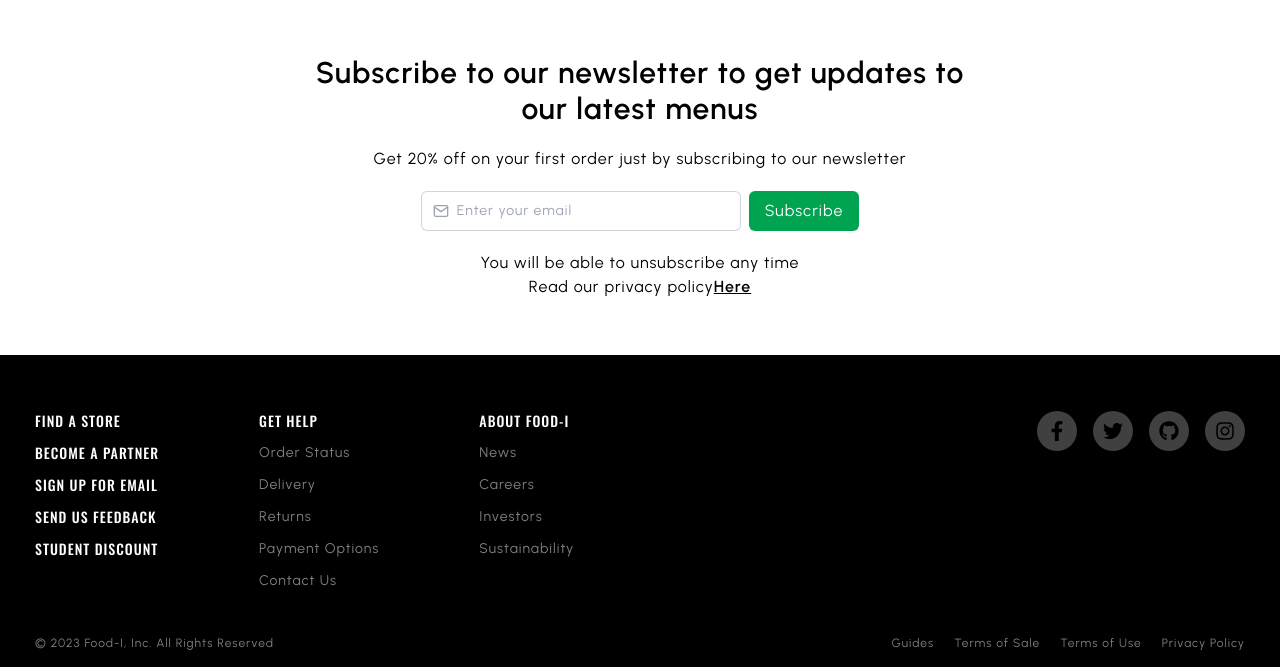
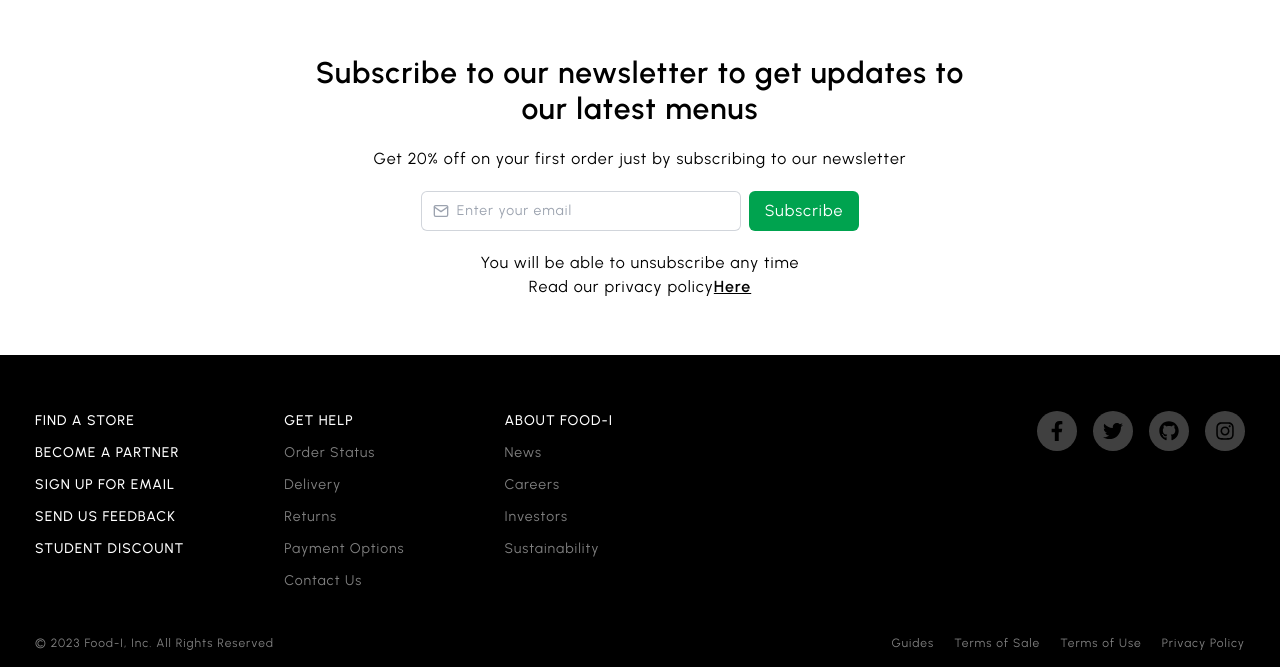
Before and after one commit to Pranish-Chaulagain/foodi-frontend, a Next.js app: page /about in a window 1280 px wide. Shown: the part 1093-1760 px from the top of the page. Built offline with nearby package versions, Linux system fonts and the light colour scheme; no server answers.

Commit message:
loader updated

```diff
--- a/components/Footer.jsx
+++ b/components/Footer.jsx
@@ -10,19 +10,19 @@ const Footer = () => {
         <div className="flex gap-[50px] md:gap-[75px] lg:gap-[100px] flex-col md:flex-row">
           {/* MENU START */}
           <div className="flex flex-col gap-3 shrink-0">
-            <div className="font-oswald font-medium uppercase text-sm cursor-pointer">
+            <div className="font-medium uppercase text-sm cursor-pointer">
               Find a store
             </div>
-            <div className="font-oswald font-medium uppercase text-sm cursor-pointer">
+            <div className="font-medium uppercase text-sm cursor-pointer">
               become a partner
             </div>
-            <div className="font-oswald font-medium uppercase text-sm cursor-pointer">
+            <div className="font-medium uppercase text-sm cursor-pointer">
               sign up for email
             </div>
-            <div className="font-oswald font-medium uppercase text-sm cursor-pointer">
+            <div className="font-medium uppercase text-sm cursor-pointer">
               send us feedback
             </div>
-            <div className="font-oswald font-medium uppercase text-sm cursor-pointer">
+            <div className="font-medium uppercase text-sm cursor-pointer">
               student discount
             </div>
           </div>
@@ -32,9 +32,7 @@ const Footer = () => {
           <div className="flex gap-[50px] md:gap-[75px] lg:gap-[100px] shrink-0">
             {/* MENU START */}
             <div className="flex flex-col gap-3">
-              <div className="font-oswald font-medium uppercase text-sm">
-                get help
-              </div>
+              <div className="font-medium uppercase text-sm">get help</div>
               <div className="text-sm text-white/[0.5] hover:text-white cursor-pointer">
                 Order Status
               </div>
@@ -55,9 +53,7 @@ const Footer = () => {
 
             {/* ---------------------------------------------- MENU START ---------------------------------------------- */}
             <div className="flex flex-col gap-3">
-              <div className="font-oswald font-medium uppercase text-sm">
-                About Food-I
-              </div>
+              <div className="font-medium uppercase text-sm">About Food-I</div>
               <div className="text-sm text-white/[0.5] hover:text-white cursor-pointer">
                 News
               </div>
--- a/package.json
+++ b/package.json
@@ -17,7 +17,6 @@
     "eslint": "8.34.0",
     "eslint-config-next": "13.1.6",
     "next": "13.1.6",
-    "nprogress": "^0.2.0",
     "react": "18.2.0",
     "react-dom": "18.2.0",
     "react-icons": "^4.7.1",
--- a/pages/_app.js
+++ b/pages/_app.js
@@ -1,5 +1,5 @@
-import { useEffect, useState } from "react";
-import { useRouter } from "next/router";
+import { useState } from "react";
+import { Router } from "next/router";
 import { Provider } from "react-redux";
 import Head from "next/head";
 import Footer from "@/components/Footer";
@@ -10,22 +10,11 @@ import store from "@/store/store";
 import "@/styles/globals.css";
 
 export default function App({ Component, pageProps }) {
-  const router = useRouter();
   const [loading, setLoading] = useState(false);
-  useEffect(() => {
-    const handleStart = (url) => url !== router.asPath && setLoading(true);
-    const handleComplete = (url) => url === router.asPath && setLoading(false);
 
-    router.events.on("routeChangeStart", handleStart);
-    router.events.on("routeChangeComplete", handleComplete);
-    router.events.on("routeChangeError", handleComplete);
-
-    return () => {
-      router.events.off("routeChangeStart", handleStart);
-      router.events.off("routeChangeComplete", handleComplete);
-      router.events.off("routeChangeError", handleComplete);
-    };
-  });
+  Router.events.on("routeChangeStart", () => setLoading(true));
+  Router.events.on("routeChangeComplete", () => setLoading(false));
+  Router.events.on("routeChangeError", () => setLoading(false));
 
   return (
     <>
@@ -41,7 +30,7 @@ export default function App({ Component, pageProps }) {
           crossOrigin="true"
         />
         <link
-          href="https://fonts.googleapis.com/css2?family=Oswald:wght@200;300;400;500;600;700&family=Urbanist:wght@100;200;300;400;500;600;700;800;900&display=swap"
+          href="https://fonts.googleapis.com/css2?family=Urbanist:wght@100;200;300;400;500;600;700;800;900&display=swap"
           rel="stylesheet"
         />
       </Head>
--- a/tailwind.config.js
+++ b/tailwind.config.js
@@ -10,7 +10,6 @@ module.exports = {
   ],
   theme: {
     fontFamily: {
-      oswald: "Oswald, sans-serif",
       urbanist: "Urbanist, sans-serif",
     },
     extend: {},
```
Also changed, not shown: 1 other file (tests, documents, lock files or other folders).
